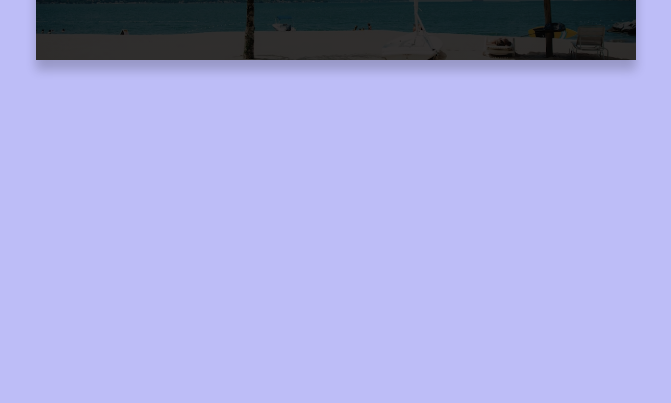
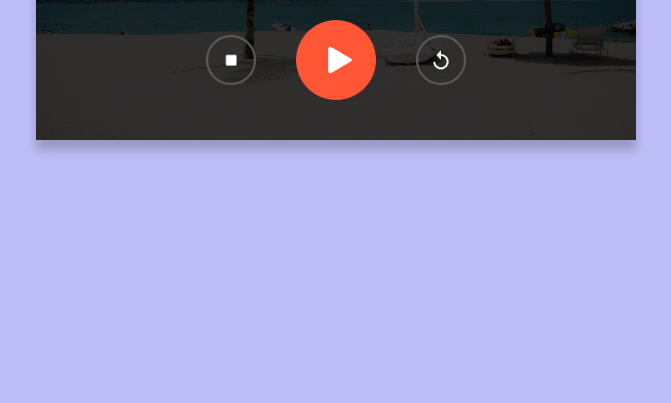
Before and after one commit to Divyapriyagr/Divyapriyagr.github.io, a plain HTML site: page Stopclock.html in a window 1280 px wide. Shown: the part 397-800 px from the top of the page, without its empty margins (304-975 px from the left). Drawn offline with Linux system fonts and the light colour scheme.

Commit message:
Update Stopclock.html

```diff
--- a/Stopclock.html
+++ b/Stopclock.html
@@ -10,9 +10,9 @@
     <div class="stopwatch">
         <h1 id="displayTime">00:00:00</h1>
         <div class="buttons">
-            <img src="Images/stop.png" alt="" onclick="watchStop()">
-            <img src="Images/start.png" alt="" onclick="watchStart()">
-            <img src="Images/reset.png" alt="" onclick="watchReset()">
+            <img src="stop.png" alt="" onclick="watchStop()">
+            <img src="start.png" alt="" onclick="watchStart()">
+            <img src="reset.png" alt="" onclick="watchReset()">
         </div>
     </div>
 
```
